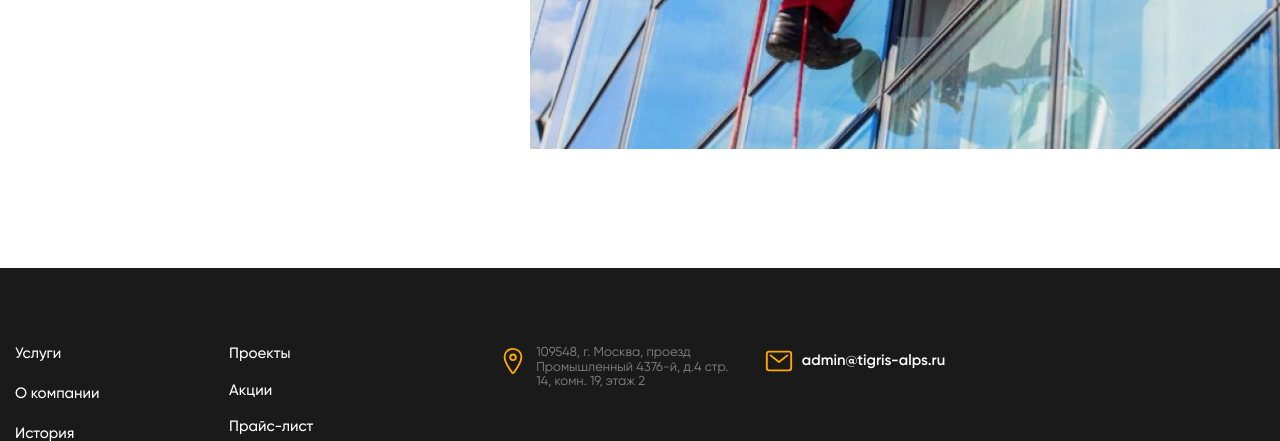
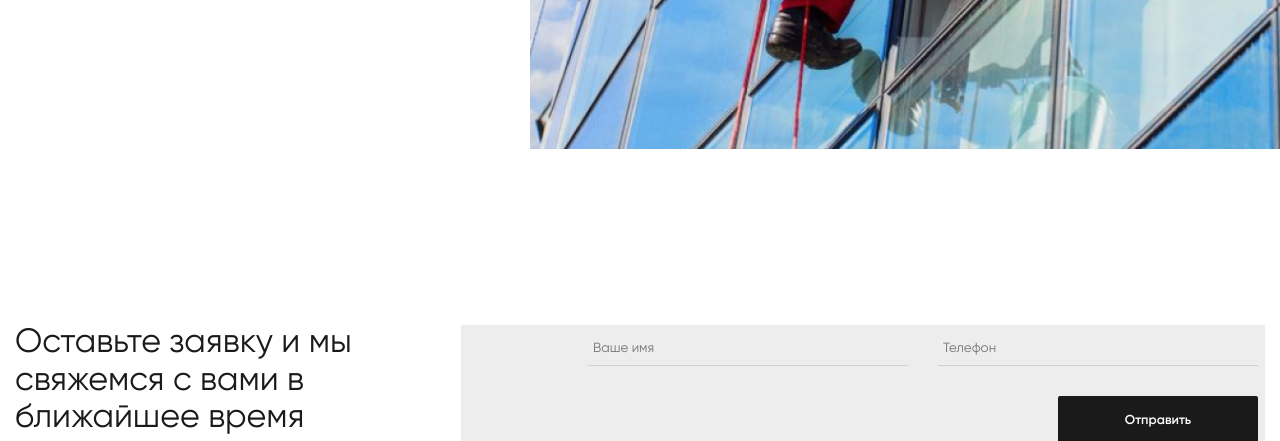
Before and after one commit to Kady2020/training-store, a website: page src/index.html in a window 1280 px wide. Shown: the part 686-1127 px from the top of the page. Drawn offline with nearby package versions, Linux system fonts and the light colour scheme; files that its build step writes are made by us from their sources; files whose address does not match are found by name.

Commit message:
completed block call-back

```diff
--- a/gulp/version.json
+++ b/gulp/version.json
@@ -1,3 +1,3 @@
 {
-    "main": "20220531110809"
+    "main": "20220601113249"
 }
--- /dev/null
+++ b/src/html/call-back.html
@@ -0,0 +1,20 @@
+<section class="page__call-back call-back">
+  <div class="call-back__container">
+    <div class="call-back__body">
+      <div class="call-back__header header-block">
+        <h2 class="header-block__title">
+          Оставьте заявку
+          и мы свяжемся с вами
+          в ближайшее время
+        </h2>
+      </div>
+      <form action="#" class="call-back__form form-call-back">
+        <input class="form-call-back__name" type="text" name="username" placeholder="Ваше имя">
+        <input class="form-call-back__number" type="text" name="usernumber" placeholder="Телефон">
+        <button class="form-call-back__btn btn btn_bg-black" type="submit">
+          <span class="btn__item">Отправить</span>
+        </button>
+      </form>
+    </div>
+  </div>
+</section>
--- a/src/index.html
+++ b/src/index.html
@@ -37,6 +37,9 @@
         </div>
       </section>
 
+      <!-- CALL BACK -->
+      @@include('html/call-back.html',{})
+
     </main>
 
     <!-- FOOTER -->
--- /dev/null
+++ b/src/scss/import/call-back.scss
@@ -0,0 +1,99 @@
+.page {
+  &__call-back {
+  }
+}
+.call-back {
+  &__body {
+    display: grid;
+    gap: 30px;
+
+    @media (min-width: 600.98px) {
+      display: flex;
+      justify-content: space-between;
+    }
+  }
+
+  &__header {
+    flex: 0 1 416px;
+
+    @media (max-width: 832.98px) {
+      flex: 0 1 50%;
+    }
+  }
+
+  &__form {
+    flex: 1 1 auto;
+  }
+}
+
+.form-call-back {
+  display: grid;
+  gap: 30px;
+  padding: 7px;
+  background: #ededed;
+
+  @media (min-width: 832.98px) {
+    grid-template: minmax(auto, 34px) minmax(auto, 50px) / repeat(2, minmax(auto, 320px));
+    justify-content: end;
+  }
+
+  @media (max-width: 832.98px) {
+    border-radius: 4px;
+    overflow: hidden;
+    padding: 25px 10px;
+  }
+
+  &__name {
+    width: 100%;
+    padding: 5px;
+    border-bottom: 1px solid #d1d1d1;
+    background: #ededed;
+
+    &:focus {
+      border-radius: 4px;
+      overflow: hidden;
+      box-shadow: 0px 4px 8px 0 #7a956b;
+      transition: all 0.2s linear;
+    }
+
+    @media (min-width: 832.98px) {
+      grid-column: 1/2;
+      grid-row: 1/2;
+    }
+
+    @media (max-width: 600.98px) {
+      min-height: 36px;
+    }
+  }
+
+  &__number {
+    width: 100%;
+    padding: 5px;
+    border-bottom: 1px solid #d1d1d1;
+    background: #ededed;
+
+    &:focus {
+      border-radius: 4px;
+      overflow: hidden;
+      box-shadow: 0px 4px 8px 0 #7a956b;
+      transition: all 0.2s linear;
+    }
+
+    @media (min-width: 832.98px) {
+      grid-column: 2/3;
+      grid-row: 1/2;
+    }
+
+    @media (max-width: 600.98px) {
+      min-height: 36px;
+    }
+  }
+
+  &__btn {
+    @media (min-width: 832.98px) {
+      grid-column: 2/3;
+      grid-row: 2/3;
+      justify-self: end;
+    }
+  }
+}
--- a/src/scss/main.scss
+++ b/src/scss/main.scss
@@ -75,15 +75,15 @@ body {
 .page {
   flex: 1 1 auto;
 
-  &__block-name,
-  &__block-name {
+  &__intro,
+  &__call-back {
     &:not(:last-child) {
-      @include respValue('margin-bottom', 90, 60, 1);
+      @include respValue('margin-bottom', 180, 60, 1);
     }
   }
 
   &:not(:last-child) {
-    @include respValue('margin-bottom', 120, 90, 1);
+    @include respValue('margin-bottom', 200, 100, 1);
   }
 }
 /*==================== BASIC PARAMETERS ====================*/
@@ -218,8 +218,23 @@ body {
 }
 //! underline
 
+// ! header block
+.header-block {
+  &__title {
+    @include respValue('font-size', 34, 28, 1);
+  }
+
+  &__text {
+    font-weight: 300;
+    color: rgba(26, 26, 26, 0.9);
+  }
+}
+
+// ! header block
+
 /*==================== REPEAT BLOCK ====================*/
 
 @import 'import/header.scss';
 @import 'import/intro.scss';
 @import 'import/footer.scss';
+@import 'import/call-back.scss';
```
Also changed, not shown: dist/css/main.css, dist/css/main.min.css, dist/index.html, src/html/request.html (deleted).
